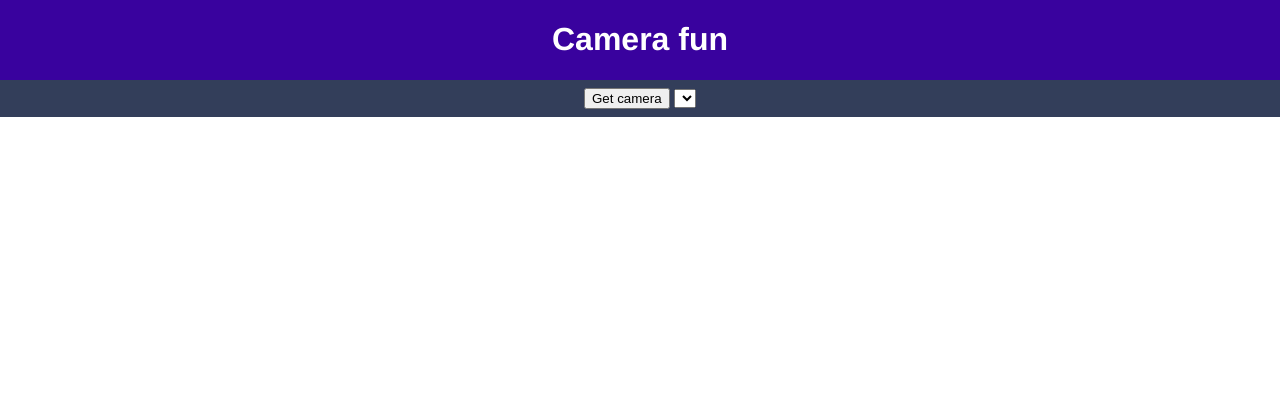
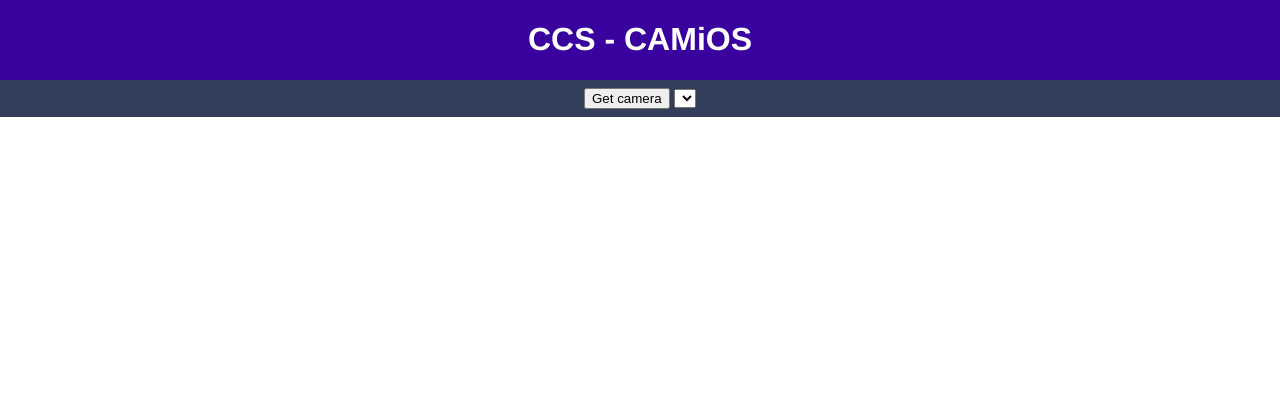
Before and after one commit to Claudianycs/app-iOS, a website: page index.html in a window 1280 px wide. Drawn offline with Linux system fonts and the light colour scheme.

Commit message:
Update index.html

```diff
--- a/index.html
+++ b/index.html
@@ -13,7 +13,7 @@
 <body>
 
   <header>
-    <h1>Camera fun</h1>
+    <h1>CCS - CAMiOS</h1>
   </header>
 
   <main>
```
